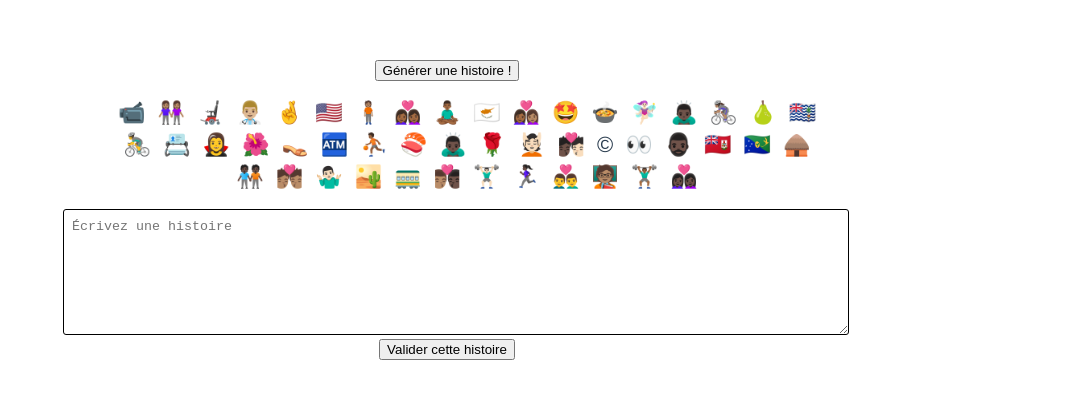
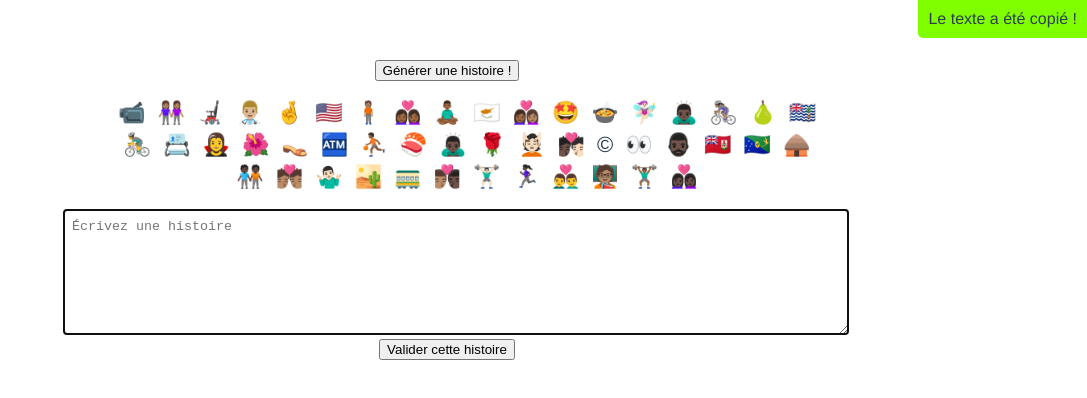
Before and after one commit to olirabt/random-emojis-stories, a Vue app: page / in a window 1280 px wide. Both pictures are taken after a click on the button "Valider cette histoire". Shown: the top 398 px of the page, without its empty margins (193-1280 px from the left). Built offline with nearby package versions, Linux system fonts and the light colour scheme.

Commit message:
copy to clipboard + toaster

```diff
--- a/src/App.vue
+++ b/src/App.vue
@@ -3,6 +3,7 @@
     <Button label="Générer une histoire !" @button-was-clicked="refreshKey++" />
     <EmojisListing :key="refreshKey"/>
     <TextField @update-story="refreshStory" />
+    <div class="toast" v-bind:class="{ visible: showToast }">Le texte a été copié !</div>  <!-- todo: component + transition clean parce que là c'est pas ouf -->
   </div>
 </template>
 
@@ -19,17 +20,19 @@ export default {
     Button,
     TextField
   },
-  methods: {
-    refreshStory(val) {
-      this.enterredStory = val;
-    },
-
-  },
   data() {
     return {
       refreshKey: 0,
-      enterredStory: ''
+      enterredStory: '',
+      showToast: false
     }
+  },
+  methods: {
+    refreshStory(val) {
+      this.showToast = true;
+      this.enterredStory = val;
+      setTimeout(() => this.showToast = false, 4000);
+    },
   },
 }
 </script>
@@ -49,4 +52,21 @@ export default {
   max-width: 60vw;
   margin: 2rem auto;
 }
+
+.toast {
+  display: block;
+  opacity: 0;
+  position: absolute;
+  top: 0;
+  right: 0;
+  padding: 10px;
+  border-bottom-left-radius: 5px;
+  text-align: center;
+  background: chartreuse;
+  transition: opacity .3s ease-out;
+}
+
+.visible {
+  opacity: 1;
+}
 </style>
--- a/src/components/Button.vue
+++ b/src/components/Button.vue
@@ -16,11 +16,9 @@ export default {
 
   methods: {
     onClick() {
-			console.log('wesh')
 			this.$emit('button-was-clicked');
 		}
   },
-
 }
 
 </script>
--- a/src/components/TextField.vue
+++ b/src/components/TextField.vue
@@ -17,6 +17,9 @@ export default {
 	},
 	methods: {
 		validateStory() {
+			const toCopy = document.querySelector('textarea');
+			toCopy.select();
+			document.execCommand('copy');
 			this.$emit('update-story', this.content);
 		},
 	},
```
